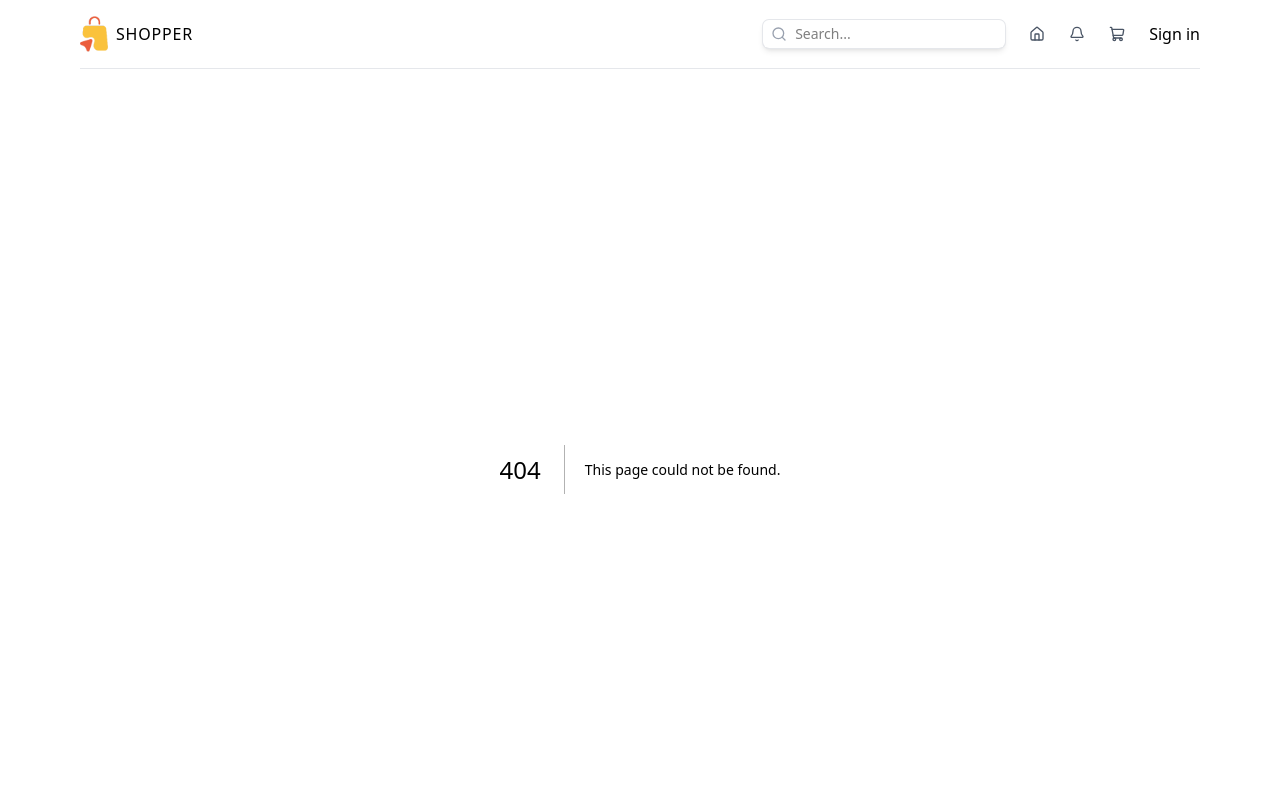
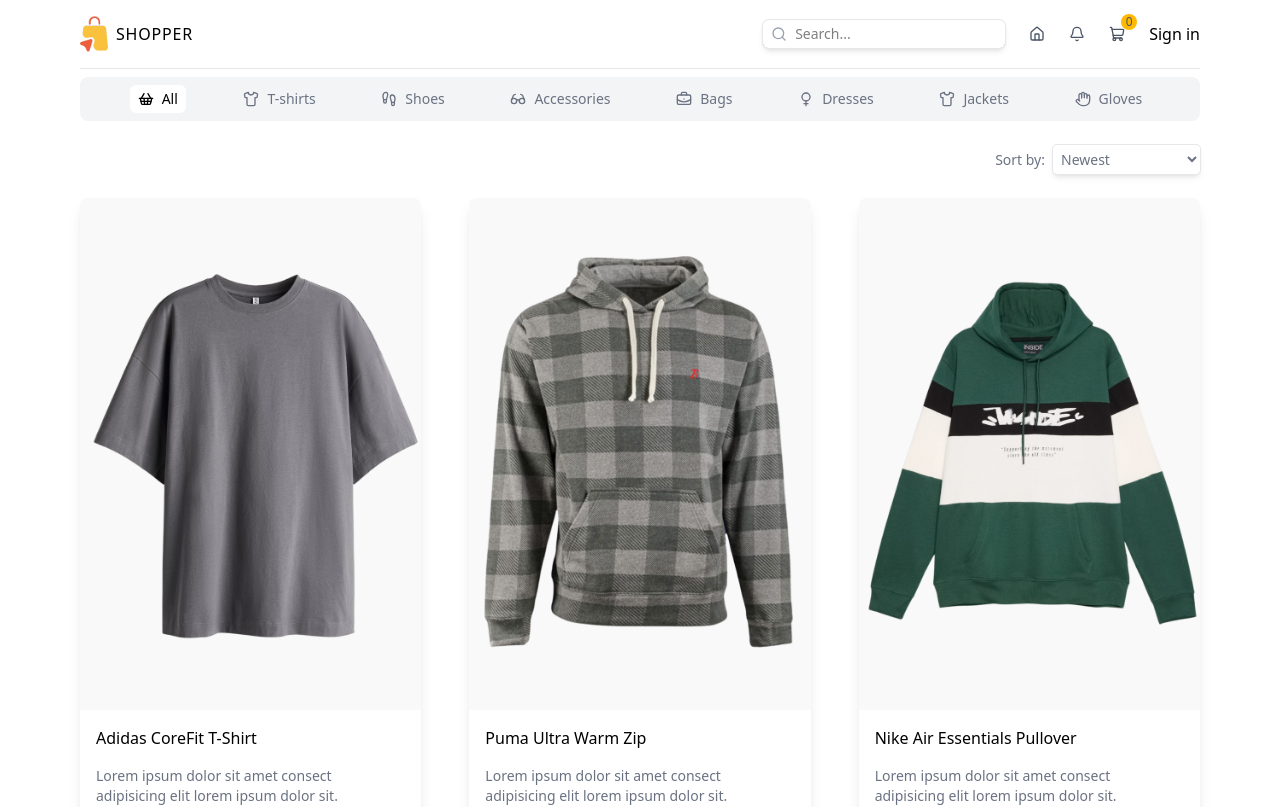
Before and after one commit to milad-ramavandi/e-commerce-ui, a Next.js app: page /products in a window 1280 px wide. Before the commit this address had no page. Shown: the top 807 px of the page. Built offline with nearby package versions, Linux system fonts and the light colour scheme.

Commit message:
feat: implementing products page & ShoppingCartIcon and FilterProducts components

```diff
--- a/app/page.tsx
+++ b/app/page.tsx
@@ -10,7 +10,7 @@
         <Image src={FEATURED} alt="featured product" fill loading="eager"/>
       </div>
       <Categories/>
-      <ProductsList/>
+      <ProductsList isHomePage={true}/>
     </div>
   );
 }
--- /dev/null
+++ b/app/products/page.tsx
@@ -0,0 +1,15 @@
+import Categories from "@/components/Categories";
+import FilterProducts from "@/components/FilterProducts";
+import ProductsList from "@/components/ProductsList";
+
+const ProductsPage = () => {
+  return (
+    <div className="space-y-6 mt-2">
+      <Categories />
+      <FilterProducts />
+      <ProductsList isHomePage={false} />
+    </div>
+  );
+};
+
+export default ProductsPage;
--- a/components/Categories.tsx
+++ b/components/Categories.tsx
@@ -99,7 +99,7 @@
           onClick={() => scroll(-150)}
           className="w-12.5 h-full block absolute left-0 top-0 bg-linear-to-l from-transparent to-white z-50"
         >
-          <ChevronLeft className="text-black opacity-60 absolute left-0 -translate-y-1/2" />
+          <ChevronLeft className="text-amber-400 opacity-80 absolute left-0 -translate-y-1/2" />
         </button>
       )}
       <div
@@ -123,7 +123,7 @@
           onClick={() => scroll(150)}
           className="w-12.5 block h-full absolute right-0 top-0 bg-linear-to-r from-transparent to-white z-50"
         >
-          <ChevronRight className="text-black opacity-60 absolute right-0 -translate-y-1/2" />
+          <ChevronRight className="text-amber-400 opacity-80 absolute right-0 -translate-y-1/2" />
         </button>
       )}
     </div>
--- /dev/null
+++ b/components/FilterProducts.tsx
@@ -0,0 +1,40 @@
+"use client";
+
+import { usePathname, useRouter, useSearchParams } from "next/navigation";
+
+const options = [
+  { value: "newest", label: "Newest" },
+  { value: "oldest", label: "Oldest" },
+  { value: "asc", label: "Price: Low to High" },
+  { value: "desc", label: "Price: High to Low" },
+];
+
+const FilterProducts = () => {
+  const searchParams = useSearchParams();
+  const router = useRouter();
+  const pathname = usePathname();
+  const searchParamsHandle = (value: string) => {
+    const params = new URLSearchParams(searchParams);
+    params.set("sort", value);
+    router.push(`${pathname}?${params.toString()}`, { scroll: false });
+  };
+  return (
+    <div className="flex justify-end gap-2 items-center text-sm text-gray-500">
+      <span>Sort by:</span>
+      <select
+        name="sort"
+        id="sort"
+        className="ring-1 ring-gray-200 shadow-md p-1 rounded-sm outline-0"
+        onChange={(e) => searchParamsHandle(e.target.value)}
+      >
+        {options.map((option) => (
+          <option key={option.value} value={option.value}>
+            {option.label}
+          </option>
+        ))}
+      </select>
+    </div>
+  );
+};
+
+export default FilterProducts;
--- a/components/Header.tsx
+++ b/components/Header.tsx
@@ -3,6 +3,7 @@
 import SearchBar from "./SearchBar";
 import { Bell, Home, ShoppingCart } from "lucide-react";
 import { HOME, LOGO, SIGNIN } from "@/constants";
+import ShoppingCartIcon from "./ShoppingCartIcon";
 
 const Header = () => {
   return (
@@ -25,7 +26,7 @@
         <SearchBar />
         <Link href={HOME}><Home className="w-4 h-4 text-gray-600"/></Link>
         <Bell className="w-4 h-4 text-gray-600"/>
-        <ShoppingCart className="w-4 h-4 text-gray-600"/>
+        <ShoppingCartIcon/>
         <Link href={SIGNIN}>Sign in</Link>
       </div>
     </header>
--- a/components/ProductCard.tsx
+++ b/components/ProductCard.tsx
@@ -55,7 +55,7 @@
               {product.colors.map((color) => (
                 <div
                   key={color}
-                  className={`w-5.5 h-5.5 rounded-full border-2 cursor-pointer ${controlSizeAndColor.color === color ? "border-gray-400 scale-105" : "border-gray-200"}`}
+                  className={`w-5.5 h-5.5 rounded-full border-2 cursor-pointer ${controlSizeAndColor.color === color ? "border-gray-400 scale-125" : "border-gray-200"}`}
                   style={{ backgroundColor: `${color}` }}
                   onClick={() => SizeAndColorHandler("color", color)}
                 ></div>
--- a/components/ProductsList.tsx
+++ b/components/ProductsList.tsx
@@ -2,7 +2,7 @@
 import ProductCard from "./ProductCard";
 import Link from "next/link";
 
-const ProductsList = () => {
+const ProductsList = ({ isHomePage }: { isHomePage: boolean }) => {
   return (
     <div className="space-y-4">
       <div className="grid grid-cols-1 sm:grid-cols-2 xl:grid-cols-3 2xl:grid-cols-4 gap-12">
@@ -10,7 +10,14 @@
           <ProductCard key={product.id} product={product} />
         ))}
       </div>
-      <Link href={"/products"} className="flex justify-end text-sm underline text-gray-500">View all Products</Link>
+      {isHomePage && (
+        <Link
+          href={"/products"}
+          className="flex justify-end text-sm underline text-gray-500"
+        >
+          View all Products
+        </Link>
+      )}
     </div>
   );
 };
--- /dev/null
+++ b/components/ShoppingCartIcon.tsx
@@ -0,0 +1,17 @@
+"use client";
+
+import { ShoppingCart } from "lucide-react";
+import Link from "next/link";
+
+const ShoppingCartIcon = () => {
+  return (
+    <Link href={"/cart"} className="relative">
+      <ShoppingCart className="w-4 h-4 text-gray-600" />
+      <span className="absolute -top-3 -right-3 bg-amber-400 text-gray-600 w-4 h-4 rounded-full flex items-center justify-center text-xs font-medium">
+        0
+      </span>
+    </Link>
+  );
+};
+
+export default ShoppingCartIcon;
```
